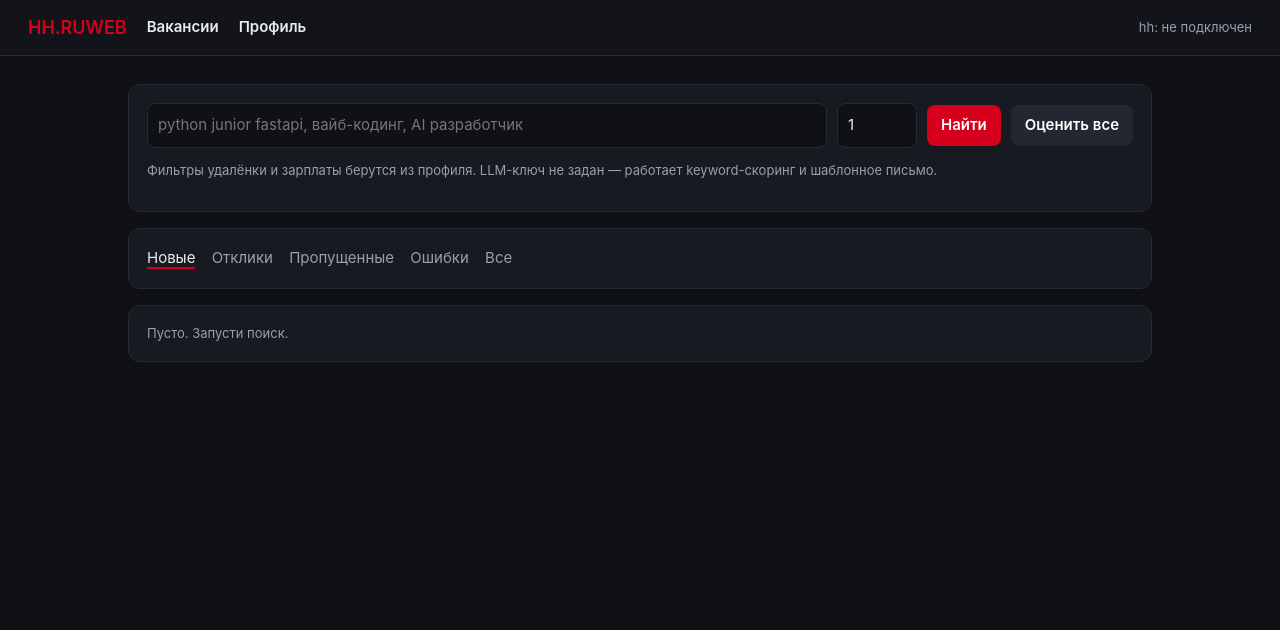
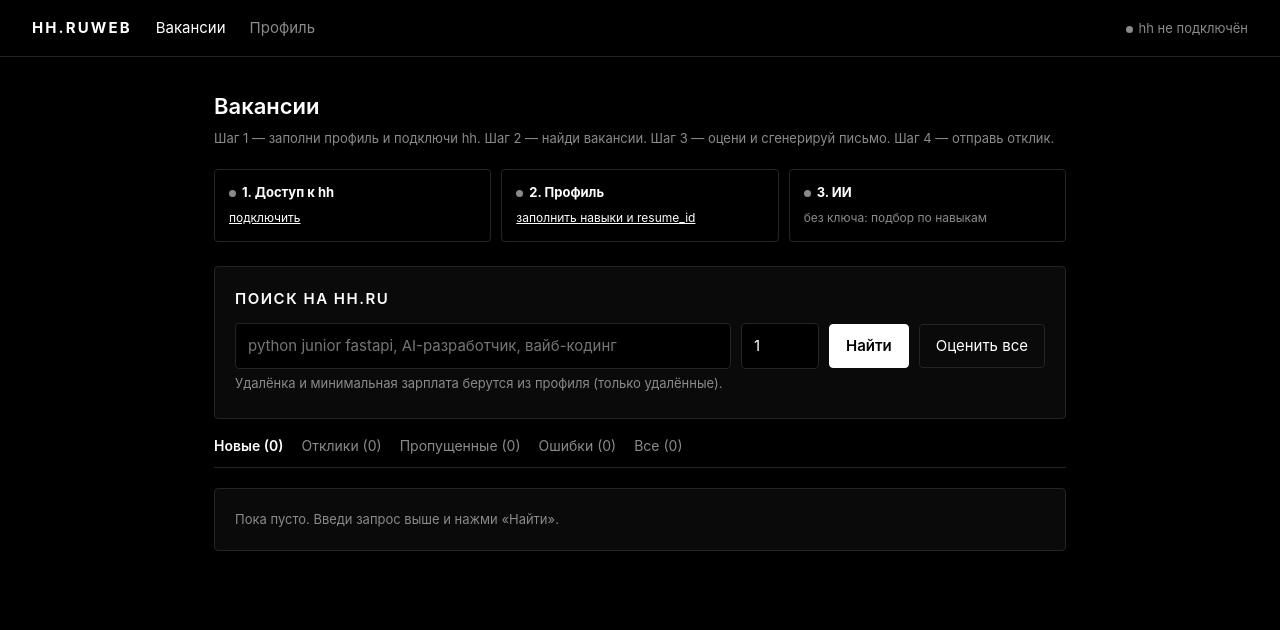
Before and after one commit to jasperBLCK/HH.RUWEB, a FastAPI app: page / in a window 1280 px wide. Shown: the top 630 px of the page. Run offline with FastAPI, Linux system fonts and the light colour scheme.

Commit message:
Минималистичная чёрно-белая тема и понятные страницы

```diff
--- a/app/main.py
+++ b/app/main.py
@@ -45,12 +45,17 @@ def dashboard(request: Request, status: str = "new") -> HTMLResponse:
         if status != "all":
             query = query.where(Vacancy.status == status)
         vacancies = session.exec(query).all()
+        all_vacancies = session.exec(select(Vacancy)).all()
+    counts = {"all": len(all_vacancies)}
+    for key in ("new", "applied", "skipped", "failed"):
+        counts[key] = sum(1 for v in all_vacancies if v.status == key)
     return templates.TemplateResponse(
         "dashboard.html",
         {
             "request": request,
             "vacancies": vacancies,
             "status": status,
+            "counts": counts,
             "profile": load_profile(),
             "authorized": hh.current_token() is not None,
             "llm_enabled": llm.enabled(),
--- a/app/templates/base.html
+++ b/app/templates/base.html
@@ -5,34 +5,53 @@
   <meta name="viewport" content="width=device-width, initial-scale=1">
   <title>HH.RUWEB</title>
   <style>
-    :root { --bg:#0f1115; --card:#171a21; --line:#252a34; --text:#e8ecf1; --muted:#96a0ae; --accent:#d6001c; --ok:#2fbf71; }
-    * { box-sizing: border-box; }
-    body { margin:0; background:var(--bg); color:var(--text); font:15px/1.5 -apple-system,Segoe UI,Roboto,sans-serif; }
-    header { display:flex; gap:20px; align-items:center; padding:14px 28px; background:#12141a; border-bottom:1px solid var(--line); }
-    header a { color:var(--text); text-decoration:none; font-weight:600; }
-    header a.brand { color:var(--accent); font-size:18px; }
-    main { max-width:1080px; margin:0 auto; padding:28px; }
-    .card { background:var(--card); border:1px solid var(--line); border-radius:12px; padding:18px; margin-bottom:16px; }
+    :root { --bg:#000; --fg:#fff; --muted:#8a8a8a; --line:#242424; --panel:#0a0a0a; }
+    * { box-sizing:border-box; }
+    body { margin:0; background:var(--bg); color:var(--fg);
+           font:15px/1.6 ui-sans-serif,-apple-system,Segoe UI,Roboto,sans-serif; }
+    a { color:var(--fg); }
+    header { display:flex; gap:24px; align-items:center; padding:16px 32px; border-bottom:1px solid var(--line); }
+    header a { text-decoration:none; color:var(--muted); }
+    header a:hover, header a.active { color:var(--fg); }
+    header .brand { color:var(--fg); font-weight:700; letter-spacing:.14em; text-transform:uppercase; }
+    main { max-width:900px; margin:0 auto; padding:32px 24px 64px; }
+    h1 { font-size:22px; margin:0 0 4px; font-weight:600; }
+    h2 { font-size:15px; margin:0 0 12px; font-weight:600; text-transform:uppercase; letter-spacing:.1em; }
+    .card { border:1px solid var(--line); border-radius:4px; padding:20px; margin-bottom:16px; background:var(--panel); }
     .muted { color:var(--muted); font-size:13px; }
-    input, textarea, select { width:100%; padding:10px; background:#0f1115; border:1px solid var(--line); border-radius:8px; color:var(--text); font:inherit; }
-    label { display:block; margin:10px 0 4px; font-size:13px; color:var(--muted); }
-    button { padding:9px 14px; border:0; border-radius:8px; background:var(--accent); color:#fff; font:inherit; font-weight:600; cursor:pointer; }
-    button.ghost { background:#222732; }
+    .hint { color:var(--muted); font-size:13px; margin:4px 0 0; }
+    input, textarea, select { width:100%; padding:10px 12px; background:#000; border:1px solid var(--line);
+                              border-radius:4px; color:var(--fg); font:inherit; }
+    input:focus, textarea:focus { outline:none; border-color:var(--fg); }
+    label { display:block; margin:16px 0 6px; font-size:13px; color:var(--muted); }
+    button { padding:9px 16px; border:1px solid var(--fg); border-radius:4px; background:var(--fg);
+             color:#000; font:inherit; font-weight:600; cursor:pointer; }
+    button:hover { background:var(--muted); border-color:var(--muted); }
+    button.ghost { background:transparent; color:var(--fg); border-color:var(--line); font-weight:400; }
+    button.ghost:hover { border-color:var(--fg); }
     .row { display:flex; gap:10px; flex-wrap:wrap; align-items:center; }
-    .score { font-weight:700; border-radius:999px; padding:3px 10px; background:#222732; }
-    .score.high { background:rgba(47,191,113,.18); color:var(--ok); }
-    .tabs a { margin-right:12px; color:var(--muted); text-decoration:none; }
-    .tabs a.active { color:var(--text); border-bottom:2px solid var(--accent); }
-    .badge { font-size:12px; padding:2px 8px; border-radius:6px; background:#222732; color:var(--muted); }
+    .score { font-weight:700; border:1px solid var(--line); border-radius:4px; padding:2px 10px; color:var(--muted); }
+    .score.high { border-color:var(--fg); color:var(--fg); }
+    .tabs { display:flex; gap:18px; border-bottom:1px solid var(--line); padding:0 0 10px; margin-bottom:20px; }
+    .tabs a { color:var(--muted); text-decoration:none; font-size:14px; }
+    .tabs a.active { color:var(--fg); font-weight:600; }
+    .badge { font-size:12px; padding:2px 8px; border:1px solid var(--line); border-radius:4px; color:var(--muted); }
+    .steps { display:flex; gap:10px; flex-wrap:wrap; margin-bottom:24px; }
+    .step { flex:1; min-width:170px; border:1px solid var(--line); border-radius:4px; padding:12px 14px; }
+    .step b { display:block; font-size:13px; margin-bottom:2px; }
+    .step span { color:var(--muted); font-size:12px; }
+    .dot { display:inline-block; width:7px; height:7px; border-radius:50%; background:var(--muted); margin-right:6px; }
+    .dot.on { background:var(--fg); }
+    hr { border:0; border-top:1px solid var(--line); margin:20px 0; }
   </style>
 </head>
 <body>
 <header>
   <a class="brand" href="/">HH.RUWEB</a>
-  <a href="/">Вакансии</a>
-  <a href="/profile">Профиль</a>
+  <a href="/" class="{{ 'active' if request.url.path == '/' }}">Вакансии</a>
+  <a href="/profile" class="{{ 'active' if request.url.path == '/profile' }}">Профиль</a>
   <span class="muted" style="margin-left:auto">
-    hh: {% if authorized %}подключен{% else %}не подключен{% endif %}
+    <span class="dot {{ 'on' if authorized }}"></span>hh {% if authorized %}подключён{% else %}не подключён{% endif %}
   </span>
 </header>
 <main>
--- a/app/templates/dashboard.html
+++ b/app/templates/dashboard.html
@@ -1,54 +1,71 @@
 {% extends "base.html" %}
+{% set titles = {"new":"Новые","applied":"Отклик отправлен","skipped":"Пропущена","failed":"Ошибка отклика"} %}
 {% block content %}
+<h1>Вакансии</h1>
+<p class="hint">Шаг 1 — заполни профиль и подключи hh. Шаг 2 — найди вакансии. Шаг 3 — оцени и сгенерируй письмо. Шаг 4 — отправь отклик.</p>
+
+<div class="steps" style="margin-top:20px">
+  <div class="step"><b><span class="dot {{ 'on' if authorized }}"></span>1. Доступ к hh</b>
+    <span>{% if authorized %}токен сохранён{% else %}<a href="/profile">подключить</a>{% endif %}</span></div>
+  <div class="step"><b><span class="dot {{ 'on' if profile.skills and profile.resume_id }}"></span>2. Профиль</b>
+    <span>{% if profile.skills and profile.resume_id %}готов{% else %}<a href="/profile">заполнить навыки и resume_id</a>{% endif %}</span></div>
+  <div class="step"><b><span class="dot {{ 'on' if llm_enabled }}"></span>3. ИИ</b>
+    <span>{% if llm_enabled %}письма пишет модель{% else %}без ключа: подбор по навыкам{% endif %}</span></div>
+</div>
+
 <div class="card">
+  <h2>Поиск на hh.ru</h2>
   <div class="row">
-    <input id="query" placeholder="python junior fastapi, вайб-кодинг, AI разработчик" style="flex:1">
-    <input id="pages" type="number" value="1" min="1" max="5" style="width:80px">
+    <input id="query" placeholder="python junior fastapi, AI-разработчик, вайб-кодинг" style="flex:1">
+    <input id="pages" type="number" value="1" min="1" max="5" style="width:78px" title="Сколько страниц выдачи загрузить">
     <button onclick="search()">Найти</button>
     <button class="ghost" onclick="scoreAll()">Оценить все</button>
   </div>
-  <p class="muted">
-    Фильтры удалёнки и зарплаты берутся из профиля.
-    {% if not llm_enabled %}LLM-ключ не задан — работает keyword-скоринг и шаблонное письмо.{% endif %}
+  <p class="hint">
+    Удалёнка и минимальная зарплата берутся из профиля
+    ({{ 'только удалённые' if profile.remote_only else 'любой формат' }}{% if profile.salary_min %}, от {{ profile.salary_min }} ₽{% endif %}).
   </p>
-  <p class="muted" id="log"></p>
+  <p class="hint" id="log"></p>
 </div>
 
-<div class="tabs card">
+<div class="tabs">
   {% for s, title in [("new","Новые"),("applied","Отклики"),("skipped","Пропущенные"),("failed","Ошибки"),("all","Все")] %}
-    <a href="/?status={{ s }}" class="{{ 'active' if status == s }}">{{ title }}</a>
+    <a href="/?status={{ s }}" class="{{ 'active' if status == s }}">{{ title }} ({{ counts[s] }})</a>
   {% endfor %}
 </div>
 
 {% for v in vacancies %}
 <div class="card" id="v{{ v.id }}">
   <div class="row">
-    <span class="score {{ 'high' if v.score >= 70 }}">{{ v.score }}</span>
-    <a href="{{ v.url }}" target="_blank" style="color:var(--text); font-weight:600; font-size:17px">{{ v.name }}</a>
+    <span class="score {{ 'high' if v.score >= 70 }}" title="Оценка соответствия профилю">{{ v.score }}</span>
+    <a href="{{ v.url }}" target="_blank" style="font-weight:600; font-size:17px">{{ v.name }}</a>
     <span class="muted">{{ v.employer }}</span>
-    <span class="badge">{{ v.schedule }}</span>
-    <span class="badge">{{ v.experience }}</span>
+  </div>
+  <div class="row" style="margin-top:8px">
+    {% if v.schedule %}<span class="badge">{{ v.schedule }}</span>{% endif %}
+    {% if v.experience %}<span class="badge">{{ v.experience }}</span>{% endif %}
+    {% if v.area %}<span class="badge">{{ v.area }}</span>{% endif %}
     {% if v.salary %}<span class="badge">{{ v.salary }}</span>{% endif %}
-    <span class="badge">{{ v.status }}</span>
+    <span class="badge">{{ titles.get(v.status, v.status) }}</span>
   </div>
-  {% if v.score_reason %}<p class="muted">{{ v.score_reason }}</p>{% endif %}
-  {% if v.status_detail and v.status == "failed" %}<p class="muted">Ошибка: {{ v.status_detail }}</p>{% endif %}
-  <details>
-    <summary class="muted">Описание</summary>
+  {% if v.score_reason %}<p class="hint">{{ v.score_reason }}</p>{% endif %}
+  {% if v.status_detail and v.status == "failed" %}<p class="hint">hh ответил: {{ v.status_detail }}</p>{% endif %}
+  <details style="margin-top:12px">
+    <summary class="muted" style="cursor:pointer">Описание вакансии</summary>
     <p style="white-space:pre-wrap">{{ v.description[:3000] }}</p>
   </details>
-  <label>Сопроводительное письмо</label>
-  <textarea id="letter{{ v.id }}" rows="10">{{ v.letter }}</textarea>
-  <div class="row" style="margin-top:10px">
+  <label>Сопроводительное письмо — можно править перед отправкой</label>
+  <textarea id="letter{{ v.id }}" rows="10" placeholder="Нажми «Написать письмо»">{{ v.letter }}</textarea>
+  <div class="row" style="margin-top:12px">
     <button class="ghost" onclick="score({{ v.id }})">Оценить</button>
-    <button class="ghost" onclick="letter({{ v.id }})">Сгенерировать письмо</button>
-    <button class="ghost" onclick="saveLetter({{ v.id }})">Сохранить письмо</button>
+    <button class="ghost" onclick="letter({{ v.id }})">Написать письмо</button>
+    <button class="ghost" onclick="saveLetter({{ v.id }}, true)">Сохранить</button>
     <button onclick="apply({{ v.id }})">Откликнуться</button>
-    <button class="ghost" onclick="skip({{ v.id }})">Пропустить</button>
+    <button class="ghost" onclick="skip({{ v.id }})" style="margin-left:auto">Пропустить</button>
   </div>
 </div>
 {% else %}
-<div class="card muted">Пусто. Запусти поиск.</div>
+<div class="card muted">Пока пусто. Введи запрос выше и нажми «Найти».</div>
 {% endfor %}
 
 <script>
@@ -65,12 +82,12 @@ async function search() {
   const fd = new FormData();
   fd.append('query', document.getElementById('query').value);
   fd.append('pages', document.getElementById('pages').value);
-  log('Ищу…');
+  log('Ищу вакансии…');
   try {
     const d = await post('/api/search', fd);
-    log(`Добавлено ${d.added}, обновлено ${d.updated}`);
+    log(`Новых ${d.added}, обновлено ${d.updated}`);
     location.reload();
-  } catch (e) { log('Ошибка: ' + e.message); }
+  } catch (e) { log('Ошибка поиска: ' + e.message); }
 }
 
 async function score(id) {
@@ -81,28 +98,29 @@ async function score(id) {
 
 async function scoreAll() {
   const ids = [...document.querySelectorAll('[id^=v]')].map(el => el.id.slice(1));
-  for (const id of ids) { log(`Оцениваю ${id}…`); await post(`/api/score/${id}`).catch(() => {}); }
+  for (const [i, id] of ids.entries()) { log(`Оцениваю ${i + 1} из ${ids.length}…`); await post(`/api/score/${id}`).catch(() => {}); }
   location.reload();
 }
 
 async function letter(id) {
-  log('Пишу письмо…');
-  try { const d = await post(`/api/letter/${id}`); document.getElementById('letter' + id).value = d.letter; log('Письмо готово'); }
+  log('Пишу письмо под эту вакансию…');
+  try { const d = await post(`/api/letter/${id}`); document.getElementById('letter' + id).value = d.letter; log('Письмо готово — проверь и отправляй'); }
   catch (e) { log('Ошибка: ' + e.message); }
 }
 
-async function saveLetter(id) {
+async function saveLetter(id, notify) {
   const fd = new FormData();
   fd.append('letter', document.getElementById('letter' + id).value);
   await post(`/api/letter/${id}/save`, fd);
-  log('Сохранено');
+  if (notify) log('Письмо сохранено');
 }
 
 async function apply(id) {
+  if (!confirm('Отправить отклик на hh.ru с этим письмом?')) return;
   await saveLetter(id);
   log('Отправляю отклик…');
   try { await post(`/api/apply/${id}`); log('Отклик отправлен'); location.reload(); }
-  catch (e) { log('Ошибка отклика: ' + e.message); }
+  catch (e) { log('Отклик не ушёл: ' + e.message); }
 }
 
 async function skip(id) { await post(`/api/skip/${id}`); location.reload(); }
```
Also changed, not shown: app/templates/profile.html (+41 -24 lines).
